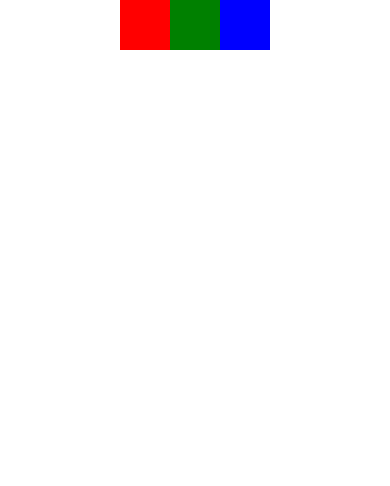
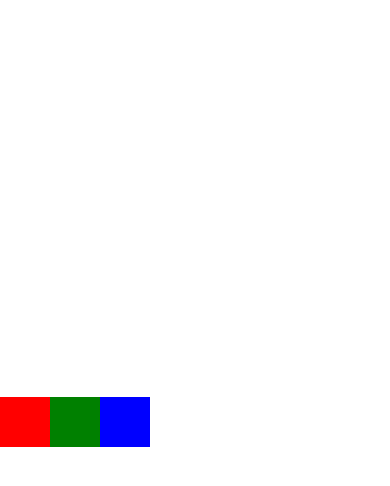
Before and after one commit to kazuuu/2tdss2023, a React Native app in the folder FiapApp/: screen / in a window 390 px wide. Shown: the top 486 px of the page. Built offline with nearby package versions, Linux system fonts and the light colour scheme.

Commit message:
flex alignItems

```diff
--- a/FiapApp/App.js
+++ b/FiapApp/App.js
@@ -8,7 +8,7 @@ export default class App extends React.Component {
       <View style={{
         flex: 1,
         flexDirection: 'row',
-        justifyContent: 'center'
+        alignItems: 'center',
       }}>
         <View style={{ height: 50, width: 50, backgroundColor: 'red'}} />
         <View style={{ height: 50, width: 50, backgroundColor: 'green'}} />
```
